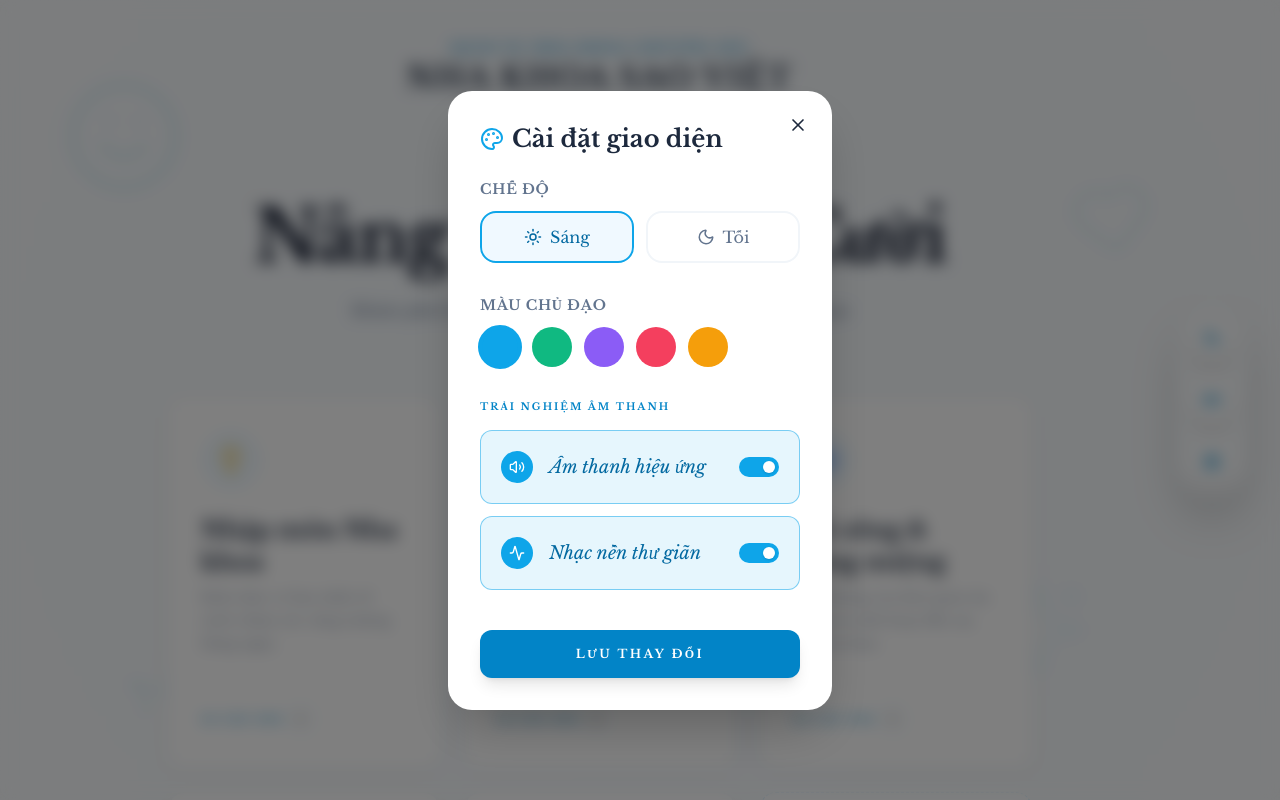
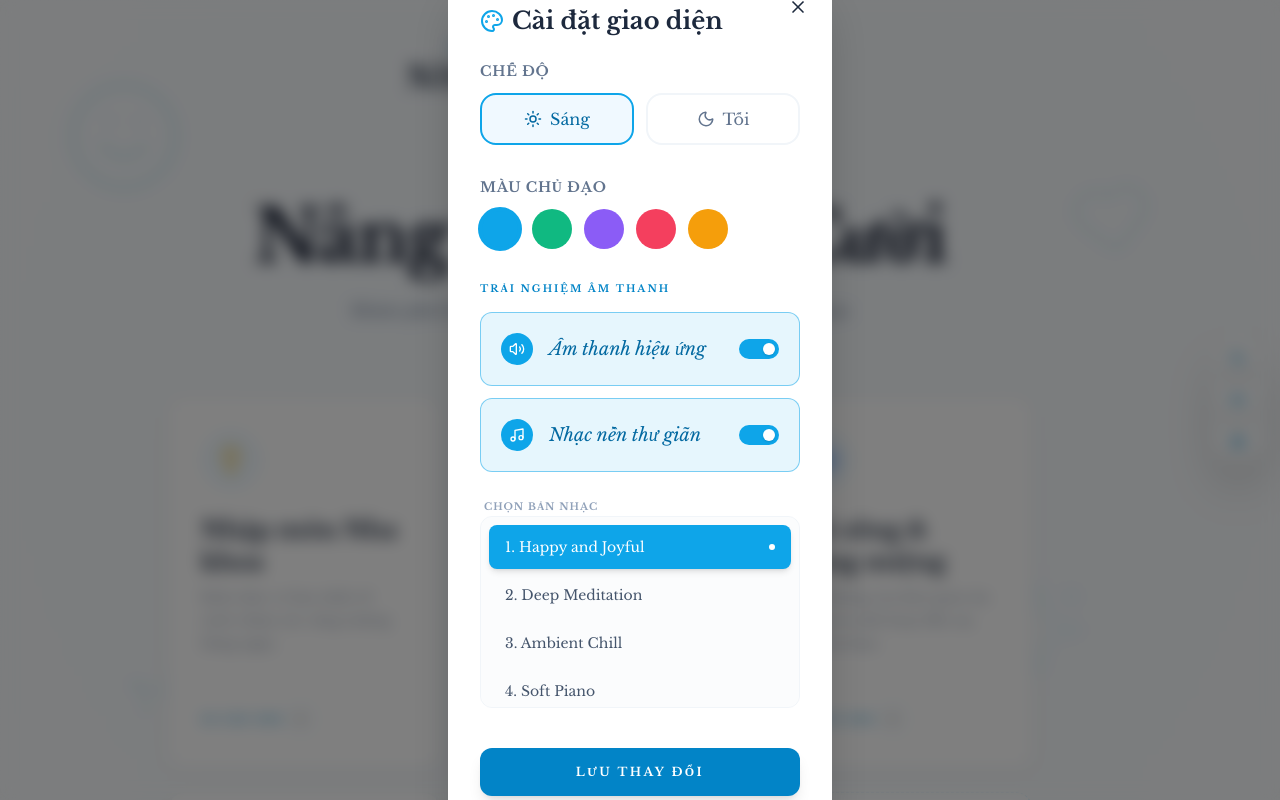
Before and after one commit to LouisD1992/Q-A, a React (Vite) app: page / in a window 1280 px wide. Both pictures are taken after a click on the button 1212 px from the left and 462 px from the top of the page. Shown: the top 800 px of the page. Built offline with nearby package versions, Linux system fonts and the light colour scheme.

Commit message:
feat: Add music selection functionality
Introduces a new feature allowing users to select background music tracks from a predefined list. This enhances the user experience by providing audio customization options.

```diff
--- a/src/App.tsx
+++ b/src/App.tsx
@@ -28,6 +28,7 @@ import {
   Pause,
   Play,
   ArrowLeft,
+  Music,
   Hand,
   Mail,
   User,
@@ -45,8 +46,30 @@ const SOUNDS = {
   incorrect: 'https://assets.mixkit.co/active_storage/sfx/2003/2003-preview.mp3',
   click: 'https://assets.mixkit.co/active_storage/sfx/2571/2571-preview.mp3',
   finish: 'https://assets.mixkit.co/active_storage/sfx/1435/1435-preview.mp3',
-  bgm: 'https://assets.mixkit.co/music/preview/mixkit-happy-and-joyful-155.mp3'
 };
+
+const INSTRUMENTAL_TRACKS = [
+  { name: 'Happy and Joyful', url: 'https://assets.mixkit.co/music/preview/mixkit-happy-and-joyful-155.mp3' },
+  { name: 'Deep Meditation', url: 'https://assets.mixkit.co/music/preview/mixkit-deep-meditation-109.mp3' },
+  { name: 'Ambient Chill', url: 'https://assets.mixkit.co/music/preview/mixkit-ambient-chill-21.mp3' },
+  { name: 'Soft Piano', url: 'https://assets.mixkit.co/music/preview/mixkit-soft-piano-101.mp3' },
+  { name: 'Acoustic Guitar', url: 'https://assets.mixkit.co/music/preview/mixkit-acoustic-guitar-102.mp3' },
+  { name: 'Nature Sounds', url: 'https://assets.mixkit.co/music/preview/mixkit-nature-sounds-103.mp3' },
+  { name: 'Lo-Fi Study', url: 'https://assets.mixkit.co/music/preview/mixkit-lo-fi-study-104.mp3' },
+  { name: 'Classical Symphony', url: 'https://assets.mixkit.co/music/preview/mixkit-classical-symphony-105.mp3' },
+  { name: 'Jazz Evening', url: 'https://assets.mixkit.co/music/preview/mixkit-jazz-evening-106.mp3' },
+  { name: 'Zen Garden', url: 'https://assets.mixkit.co/music/preview/mixkit-zen-garden-107.mp3' },
+  { name: 'Morning Coffee', url: 'https://assets.mixkit.co/music/preview/mixkit-morning-coffee-108.mp3' },
+  { name: 'Sunset Breeze', url: 'https://assets.mixkit.co/music/preview/mixkit-sunset-breeze-110.mp3' },
+  { name: 'Forest Rain', url: 'https://assets.mixkit.co/music/preview/mixkit-forest-rain-111.mp3' },
+  { name: 'Ocean Waves', url: 'https://assets.mixkit.co/music/preview/mixkit-ocean-waves-112.mp3' },
+  { name: 'Starry Night', url: 'https://assets.mixkit.co/music/preview/mixkit-starry-night-113.mp3' },
+  { name: 'Mountain Air', url: 'https://assets.mixkit.co/music/preview/mixkit-mountain-air-114.mp3' },
+  { name: 'Summer Fields', url: 'https://assets.mixkit.co/music/preview/mixkit-summer-fields-115.mp3' },
+  { name: 'Winter Calm', url: 'https://assets.mixkit.co/music/preview/mixkit-winter-calm-116.mp3' },
+  { name: 'Spring Bloom', url: 'https://assets.mixkit.co/music/preview/mixkit-spring-bloom-117.mp3' },
+  { name: 'Autumn Leaves', url: 'https://assets.mixkit.co/music/preview/mixkit-autumn-leaves-118.mp3' },
+];
 
 // Utility to shuffle array
 const shuffleArray = <T,>(array: T[]): T[] => {
@@ -81,6 +104,10 @@ export default function App() {
   const [showFeedback, setShowFeedback] = useState(false);
   const [soundEnabled, setSoundEnabled] = useState(true);
   const [bgmEnabled, setBgmEnabled] = useState(true);
+  const [selectedTrackIndex, setSelectedTrackIndex] = useState(() => {
+    const saved = localStorage.getItem('quiz-bgm-track');
+    return saved ? parseInt(saved, 10) : 0;
+  });
   const [isPaused, setIsPaused] = useState(false);
   const [selectedQuizSet, setSelectedQuizSet] = useState<QuizSet | null>(null);
   const [showContactForm, setShowContactForm] = useState(false);
@@ -113,10 +140,24 @@ export default function App() {
     incorrectAudio.current = new Audio(SOUNDS.incorrect);
     clickAudio.current = new Audio(SOUNDS.click);
     finishAudio.current = new Audio(SOUNDS.finish);
-    bgmAudio.current = new Audio(SOUNDS.bgm);
+    bgmAudio.current = new Audio(INSTRUMENTAL_TRACKS[selectedTrackIndex].url);
     bgmAudio.current.loop = true;
     bgmAudio.current.volume = 0.2;
   }, []);
+
+  // Handle Track Change
+  useEffect(() => {
+    if (bgmAudio.current) {
+      const wasPlaying = !bgmAudio.current.paused;
+      bgmAudio.current.pause();
+      bgmAudio.current.src = INSTRUMENTAL_TRACKS[selectedTrackIndex].url;
+      bgmAudio.current.load();
+      if (wasPlaying && bgmEnabled && soundEnabled && gameState.currentQuestionIndex !== -1) {
+        bgmAudio.current.play().catch(e => console.log("BGM play blocked", e));
+      }
+    }
+    localStorage.setItem('quiz-bgm-track', selectedTrackIndex.toString());
+  }, [selectedTrackIndex]);
 
   // Handle BGM Playback
   useEffect(() => {
@@ -355,7 +396,7 @@ export default function App() {
       </motion.div>
 
       {/* Top Controls - Vertical on the right */}
-      <div className="fixed top-1/2 -translate-y-1/2 right-4 md:right-8 z-50 flex flex-col items-center gap-4 bg-white/10 dark:bg-black/10 backdrop-blur-md p-3 rounded-full border border-white/20 shadow-2xl">
+      <div className="fixed top-1/2 -translate-y-1/2 right-2 md:right-4 z-50 flex flex-col items-center gap-2 bg-white/10 dark:bg-black/10 backdrop-blur-md p-2 rounded-full border border-white/20 shadow-2xl">
         {gameState.currentQuestionIndex >= 0 && !gameState.showResult && (
           <>
             {gameState.currentQuestionIndex > 0 && (
@@ -364,13 +405,13 @@ export default function App() {
                 whileTap={{ scale: 0.95 }}
                 onClick={handleBack}
                 title="Quay lại"
-                className={`p-3 rounded-full shadow-lg transition-all border ${
+                className={`p-2 rounded-full shadow-lg transition-all border ${
                   themeMode === 'dark'
                     ? 'bg-[#121212] border-white/10 text-accent-500 hover:border-accent-500/50'
                     : 'bg-white border-slate-100 text-accent-600 hover:border-accent-400'
                 }`}
               >
-                <ArrowLeft size={20} />
+                <ArrowLeft size={16} />
               </motion.button>
             )}
 
@@ -379,7 +420,7 @@ export default function App() {
               whileTap={{ scale: 0.95 }}
               onClick={handlePause}
               title={isPaused ? "Tiếp tục" : "Tạm dừng"}
-              className={`p-3 rounded-full shadow-lg transition-all border ${
+              className={`p-2 rounded-full shadow-lg transition-all border ${
                 isPaused
                   ? 'bg-accent-600 border-accent-600 text-white'
                   : (themeMode === 'dark'
@@ -387,7 +428,7 @@ export default function App() {
                       : 'bg-white border-slate-100 text-accent-600 hover:border-accent-400')
               }`}
             >
-              {isPaused ? <Play size={20} /> : <Pause size={20} />}
+              {isPaused ? <Play size={16} /> : <Pause size={16} />}
             </motion.button>
 
             <motion.button
@@ -395,13 +436,13 @@ export default function App() {
               whileTap={{ scale: 0.95 }}
               onClick={handleShuffleMidGame}
               title="Xáo trộn câu hỏi còn lại"
-              className={`p-3 rounded-full shadow-lg transition-all border ${
+              className={`p-2 rounded-full shadow-lg transition-all border ${
                 themeMode === 'dark'
                   ? 'bg-[#121212] border-white/10 text-accent-500 hover:border-accent-500/50'
                   : 'bg-white border-slate-100 text-accent-600 hover:border-accent-400'
               }`}
             >
-              <Shuffle size={20} />
+              <Shuffle size={16} />
             </motion.button>
           </>
         )}
@@ -410,38 +451,38 @@ export default function App() {
             whileHover={{ scale: 1.05 }}
             whileTap={{ scale: 0.95 }}
             onClick={() => setThemeMode(themeMode === 'dark' ? 'light' : 'dark')}
-            className={`p-3 rounded-full shadow-lg transition-all border ${
+            className={`p-2 rounded-full shadow-lg transition-all border ${
               themeMode === 'dark'
                 ? 'bg-[#121212] border-white/10 text-accent-500 hover:border-accent-500/50'
                 : 'bg-white border-slate-100 text-accent-600 hover:border-accent-400'
             }`}
           >
-            {themeMode === 'dark' ? <Sun size={20} /> : <Moon size={20} />}
+            {themeMode === 'dark' ? <Sun size={16} /> : <Moon size={16} />}
           </motion.button>
         )}
         <motion.button
           whileHover={{ scale: 1.05 }}
           whileTap={{ scale: 0.95 }}
           onClick={() => setSoundEnabled(!soundEnabled)}
-          className={`p-3 rounded-full shadow-lg transition-all border ${
+          className={`p-2 rounded-full shadow-lg transition-all border ${
             themeMode === 'dark'
               ? 'bg-[#121212] border-white/10 text-accent-500 hover:border-accent-500/50'
               : 'bg-white border-slate-100 text-accent-600 hover:border-accent-400'
           }`}
         >
-          {soundEnabled ? <Volume2 size={20} /> : <VolumeX size={20} />}
+          {soundEnabled ? <Volume2 size={16} /> : <VolumeX size={16} />}
         </motion.button>
         <motion.button
           whileHover={{ scale: 1.05, rotate: 90 }}
           whileTap={{ scale: 0.95 }}
           onClick={() => setShowSettings(true)}
-          className={`p-3 rounded-full shadow-lg transition-all border ${
+          className={`p-2 rounded-full shadow-lg transition-all border ${
             themeMode === 'dark'
               ? 'bg-[#121212] border-white/10 text-accent-500 hover:border-accent-500/50'
               : 'bg-white border-slate-100 text-accent-600 hover:border-accent-400'
           }`}
         >
-          <Settings size={20} />
+          <Settings size={16} />
         </motion.button>
 
         {gameState.currentQuestionIndex >= 0 && (
@@ -450,13 +491,13 @@ export default function App() {
             whileTap={{ scale: 0.95 }}
             onClick={handleResetToSelection}
             title="Thoát"
-            className={`p-3 rounded-full shadow-lg transition-all border ${
+            className={`p-2 rounded-full shadow-lg transition-all border ${
               themeMode === 'dark'
                 ? 'bg-red-900/20 border-red-500/30 text-red-400 hover:bg-red-900/40'
                 : 'bg-red-50 border-red-100 text-red-600 hover:bg-red-100'
             }`}
           >
-            <LogOut size={20} />
+            <LogOut size={16} />
           </motion.button>
         )}
       </div>
@@ -572,7 +613,7 @@ export default function App() {
                       >
                         <div className="flex items-center gap-4">
                           <div className={`p-2 rounded-full ${bgmEnabled ? 'bg-accent-500 text-white' : 'bg-slate-100 dark:bg-white/5'}`}>
-                            <Activity size={16} />
+                            <Music size={16} />
                           </div>
                           <span className="font-serif italic text-lg">Nhạc nền thư giãn</span>
                         </div>
@@ -583,6 +624,29 @@ export default function App() {
                           />
                         </div>
                       </motion.button>
+
+                      {/* Track Selection List */}
+                      {bgmEnabled && (
+                        <div className="space-y-2 mt-2">
+                          <label className="text-[10px] font-bold text-slate-400 uppercase tracking-widest ml-1">Chọn bản nhạc</label>
+                          <div className="max-h-48 overflow-y-auto custom-scrollbar rounded-xl border border-slate-100 dark:border-white/5 bg-slate-50/50 dark:bg-white/5 p-2 space-y-1">
+                            {INSTRUMENTAL_TRACKS.map((track, index) => (
+                              <button
+                                key={index}
+                                onClick={() => setSelectedTrackIndex(index)}
+                                className={`w-full text-left px-4 py-3 rounded-lg text-sm transition-all flex items-center justify-between ${
+                                  selectedTrackIndex === index
+                                    ? 'bg-accent-500 text-white shadow-md'
+                                    : 'hover:bg-accent-500/10 text-slate-600 dark:text-slate-400'
+                                }`}
+                              >
+                                <span className="font-medium truncate">{index + 1}. {track.name}</span>
+                                {selectedTrackIndex === index && <motion.div layoutId="activeTrack" className="w-1.5 h-1.5 bg-white rounded-full" />}
+                              </button>
+                            ))}
+                          </div>
+                        </div>
+                      )}
                     </div>
                   </div>
                 </div>
```
